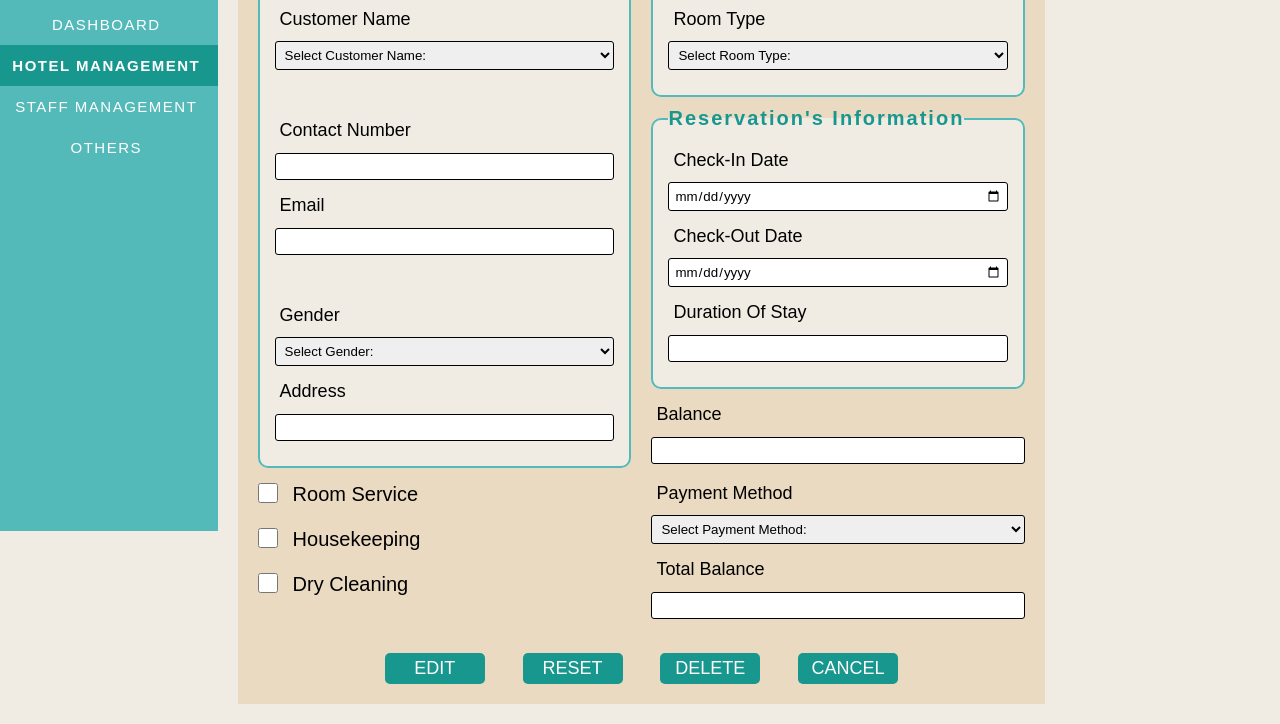
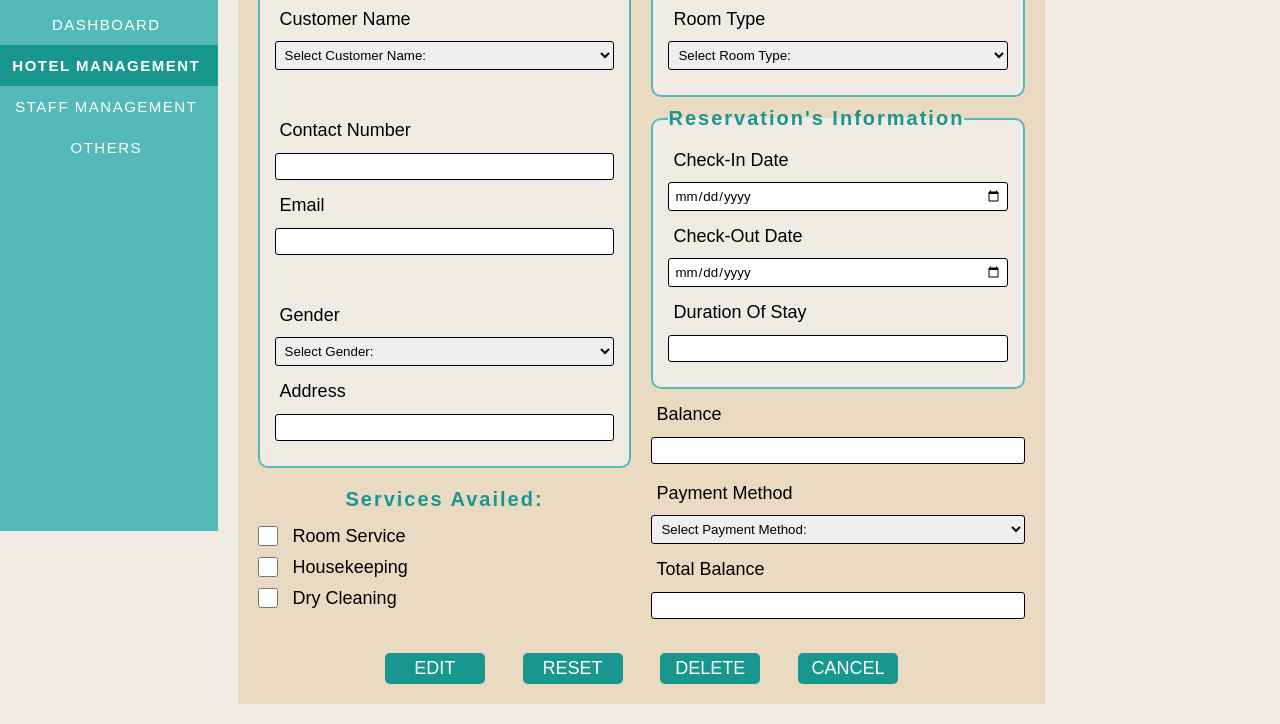
Before and after one commit to Clueless7/hotel-resorts-management-system-bsit3-1, a website: page frontend/public/hotel-management(reservation-management(CHECK-OUT-FORM)).html in a window 1280 px wide. Shown: the part 269-993 px from the top of the page. Drawn offline with Linux system fonts and the light colour scheme.

Commit message:
fixed services availed style

```diff
--- a/frontend/public/hotel-management(reservation-management(CHECK-OUT-FORM)).html
+++ b/frontend/public/hotel-management(reservation-management(CHECK-OUT-FORM)).html
@@ -164,6 +164,7 @@
             </div>
             <div class="check-out-div">
               <div class="servicesAvailed-div">
+                <div class="servicesAvailedLabel">Services Availed:</div>
                 <div class="servicesAvailedCheckBox">
                   <input
                     type="checkbox"
--- a/frontend/public/styles.css
+++ b/frontend/public/styles.css
@@ -337,8 +337,6 @@ tr:hover {
   font-weight: bold;
 }
 
-/* FORMS DEFAULT STYLE */
-/* ADD RESERVATION */
 .reservation-management-form-div {
   background-color: #e9dac1;
   padding: 20px;
@@ -426,7 +424,7 @@ label[for='gender'] {
 }
 .servicesAvailed-div {
   width: 49%;
-  margin-right: 20px;
+  margin: 10px 20px 0px 0px;
 }
 
 .check-OutPayment-div {
@@ -436,45 +434,22 @@ label[for='gender'] {
   width: 100%;
 }
 
-/*
-.servicesAvailedCheckBox div {
-  display: inline;
-
-  text-align: right;
-} */
-
-/* .servicesAvailedCheckBox label, */
-/* .servicesAvailedCheckBox input {
-  width: 50%;
-  display: inline-flex;
+.servicesAvailedLabel {
+  font-size: 20px;
+  color: #18978f;
+  margin-bottom: 10px;
+  text-align: center;
+  font-weight: bold;
+  letter-spacing: 2px;
 }
 
-.servicesAvailedCheckBox label {
-  font-size: 20px;
-  max-width: 50%;
-} */
-
-/* .check-out-div {
-  display: inline-flex;
-  width: 50%;
-}
-.check-OutPayment {
-  width: 49%;
-}
-.servicesAvailedCheckBox {
-  width: 49%;
-
-  margin-right: 20px;
-} */
-
-/* Customize the label (the container) */
 .servicesAvailedCheckBox label {
   display: block;
   position: relative;
   padding-left: 35px;
-  margin-bottom: 12px;
+  margin-bottom: 0px;
   cursor: pointer;
-  font-size: 20px;
+  font-size: 18px;
   -webkit-user-select: none;
   -moz-user-select: none;
   -ms-user-select: none;
```
